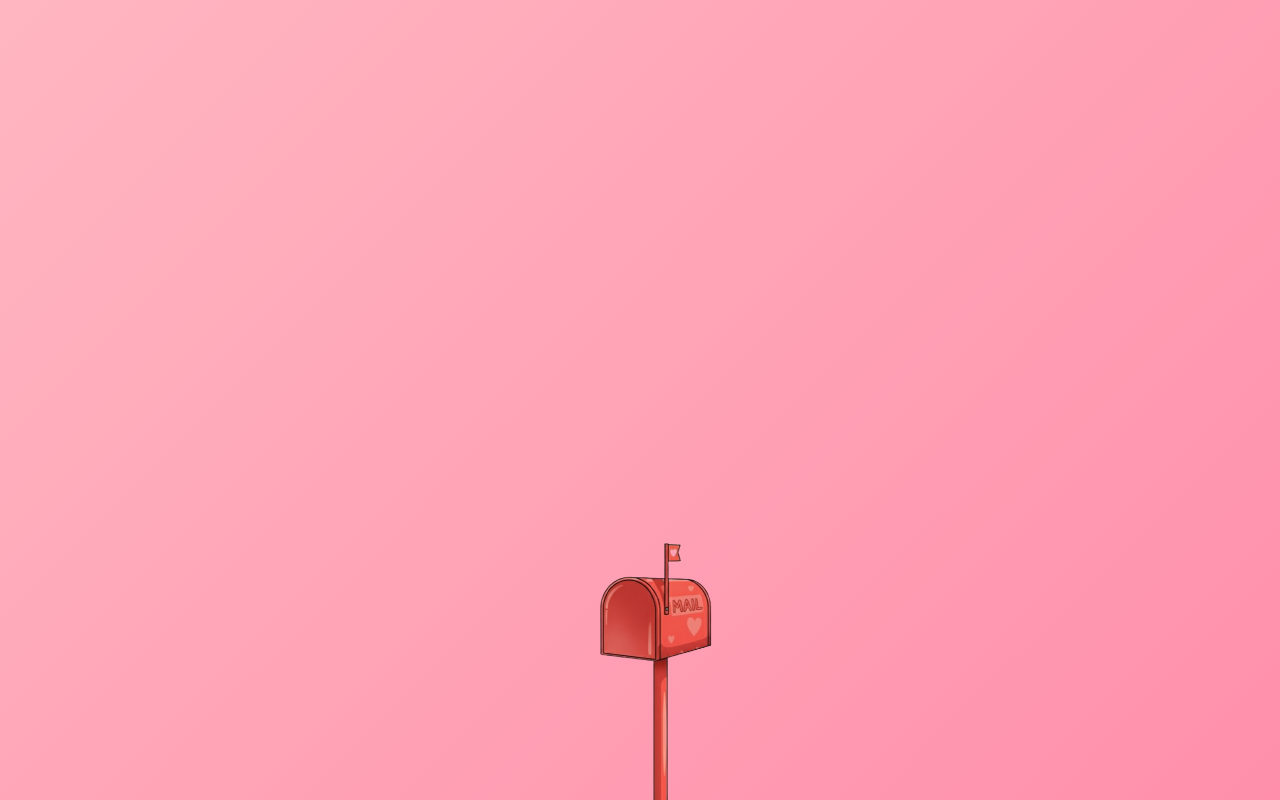
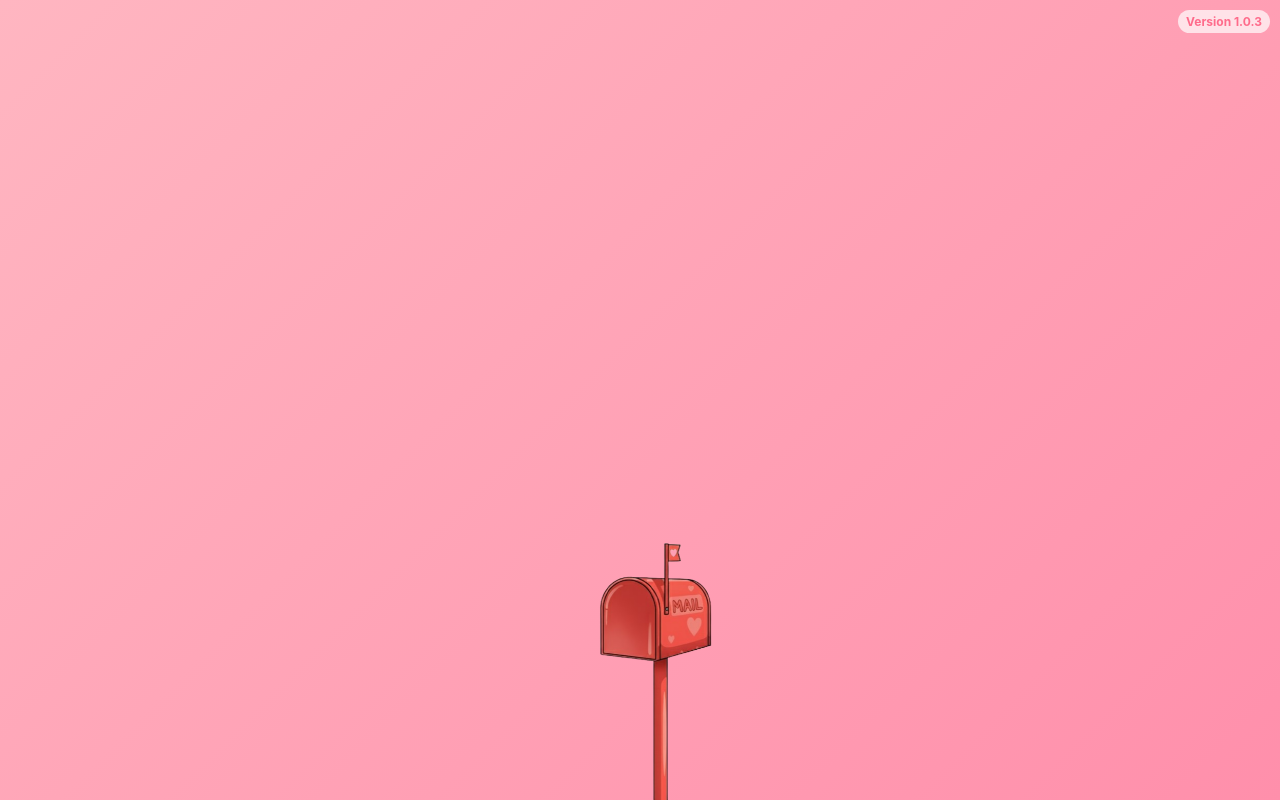
Before and after one commit to PageForYou/PageForYou-Valentine-001, a plain HTML site: page template/index.html in a window 1280 px wide. Drawn offline with Linux system fonts and the light colour scheme.

Commit message:
fix: img load 1 | add version

```diff
--- a/template/index.html
+++ b/template/index.html
@@ -6,6 +6,8 @@
     <meta name="apple-mobile-web-app-capable" content="yes">
     <meta name="apple-mobile-web-app-status-bar-style" content="black-translucent">
     <title>Special Message</title>
+    <link rel="preload" as="image" href="assets/img/mailbox1_closed.png">
+    <link rel="preload" as="image" href="assets/img/mailbox1_open.png">
     <link rel="stylesheet" href="style.css">
     <style>
         /* Initial styles to prevent FOUC */
@@ -18,6 +20,9 @@
     </style>
 </head>
 <body>
+    <!-- Add this version badge -->
+    <div class="version-badge">Version 1.0.3</div>
+
     <!-- Mailbox Screen -->
     <div id="mailbox-screen">
         <div class="pink-background"></div>
--- a/template/style.css
+++ b/template/style.css
@@ -76,3 +76,19 @@
         height: 500px;
     }
 }
+
+/* Version Badge */
+.version-badge {
+    position: fixed;
+    top: 10px;
+    right: 10px;
+    background-color: rgba(255, 255, 255, 0.7);
+    color: #ff6b8b;
+    padding: 4px 8px;
+    border-radius: 12px;
+    font-size: 12px;
+    font-weight: bold;
+    z-index: 1000;
+    pointer-events: none; /* Makes it non-interactive */
+    font-family: -apple-system, BlinkMacSystemFont, 'Segoe UI', Roboto, sans-serif;
+}
```
